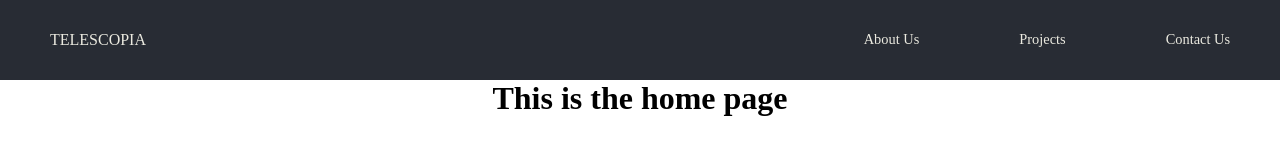
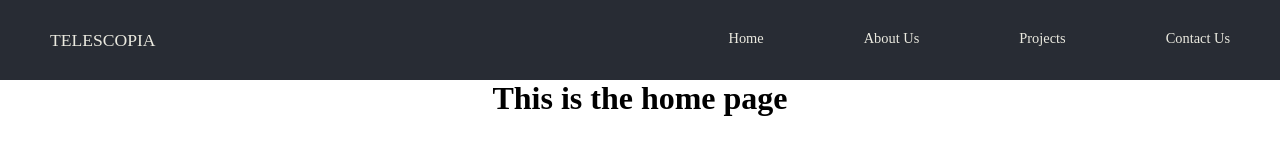
Before and after one commit to isaacwu6a25/telescopia, a React (Create React App) app: page / in a window 1280 px wide. Shown: the top 160 px of the page. Built offline with nearby package versions, Linux system fonts and the light colour scheme.

Commit message:
some css required v2

```diff
--- a/src/components/Navbar.css
+++ b/src/components/Navbar.css
@@ -9,7 +9,7 @@
 }
 
 .container .Home {
-    font-size: 2.0vh;
+    font-size: 2.2vh;
     float: left;
 }
 
--- a/src/components/Navbar.js
+++ b/src/components/Navbar.js
@@ -5,6 +5,7 @@ function Navbar() {
         <div className='container'>
             <a className='Home' href={'/'}>TELESCOPIA</a>
             <nav className='Pages'>
+                <a href={'/'}>Home</a>
                 <a href={'/about-us'}>About Us</a>
                 <a href={'/gem-project'}>Projects</a>
                 <a href={'/contact-us'}>Contact Us</a>
```
